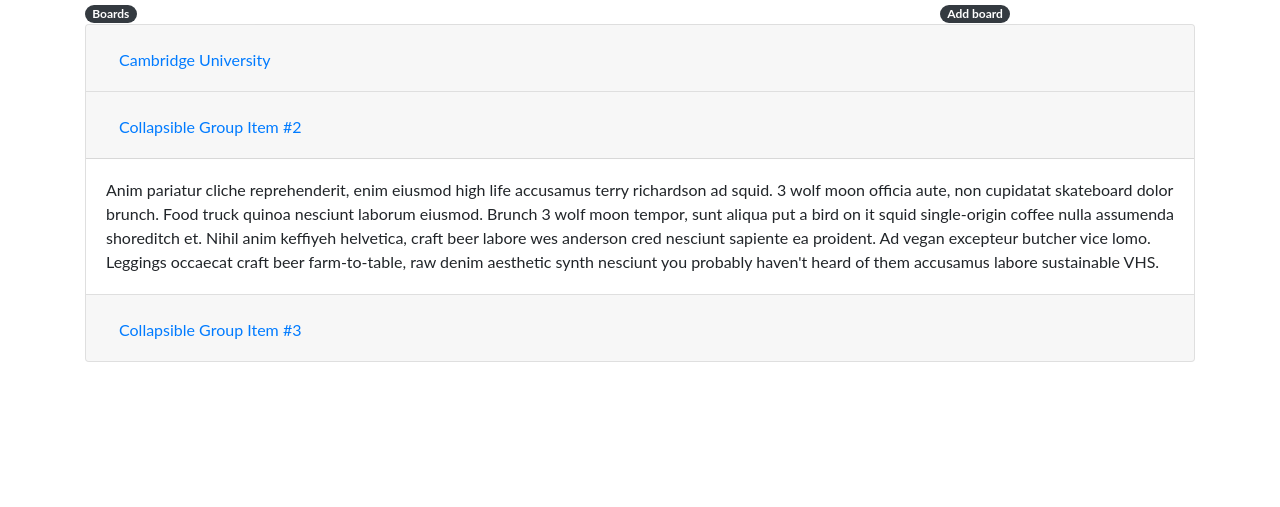
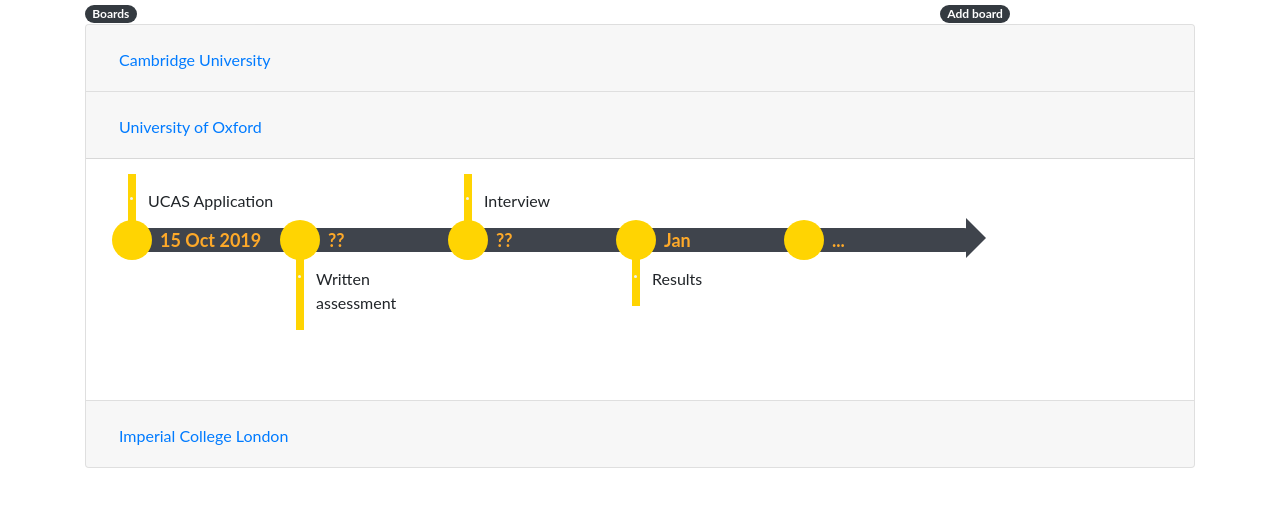
Before and after one commit to Lon19/team-23, a Flask app: page /board in a window 1280 px wide, after a click on "University of Oxford". Shown: the top 507 px of the page. Run offline with Flask 2, Linux system fonts and the light colour scheme; some libraries are stand-ins or nearby versions.

Commit message:
Added mulitple collapsible items

```diff
--- a/templates/board.html
+++ b/templates/board.html
@@ -31,7 +31,7 @@
                 <div class="card-body">
                     <ul class="timeline">
                         <li>
-                            <span class="year">15 Oct</span>
+                            <span class="year">15 Oct 2019</span>
                             <ul class="content">
                             <li>UCAS Application</li></ul></li>
                         <li>
@@ -55,13 +55,31 @@
               <div class="card-header" id="headingTwo">
                 <h2 class="mb-0">
                   <button class="btn btn-link collapsed" type="button" data-toggle="collapse" data-target="#collapseTwo" aria-expanded="false" aria-controls="collapseTwo">
-                    Collapsible Group Item #2
+                    University of Oxford
                   </button>
                 </h2>
               </div>
               <div id="collapseTwo" class="collapse" aria-labelledby="headingTwo" data-parent="#accordionExample">
                 <div class="card-body">
-                  Anim pariatur cliche reprehenderit, enim eiusmod high life accusamus terry richardson ad squid. 3 wolf moon officia aute, non cupidatat skateboard dolor brunch. Food truck quinoa nesciunt laborum eiusmod. Brunch 3 wolf moon tempor, sunt aliqua put a bird on it squid single-origin coffee nulla assumenda shoreditch et. Nihil anim keffiyeh helvetica, craft beer labore wes anderson cred nesciunt sapiente ea proident. Ad vegan excepteur butcher vice lomo. Leggings occaecat craft beer farm-to-table, raw denim aesthetic synth nesciunt you probably haven't heard of them accusamus labore sustainable VHS.
+                    <ul class="timeline">
+                        <li>
+                            <span class="year">15 Oct 2019</span>
+                            <ul class="content">
+                            <li>UCAS Application</li></ul></li>
+                        <li>
+                            <span class="year">??</span>
+                            <ul class="content">
+                            <li>Written assessment</li></ul></li>
+                        <li>
+                            <span class="year">??</span>
+                            <ul class="content">
+                            <li>Interview</li></ul></li>
+                        <li>
+                            <span class="year">Jan</span>
+                            <ul class="content">
+                            <li>Results</li></ul></li>
+                        <li><span class="year new">...</span></li>
+                    </ul>
                 </div>
               </div>
             </div>
@@ -69,13 +87,31 @@
               <div class="card-header" id="headingThree">
                 <h2 class="mb-0">
                   <button class="btn btn-link collapsed" type="button" data-toggle="collapse" data-target="#collapseThree" aria-expanded="false" aria-controls="collapseThree">
-                    Collapsible Group Item #3
+                    Imperial College London
                   </button>
                 </h2>
               </div>
               <div id="collapseThree" class="collapse" aria-labelledby="headingThree" data-parent="#accordionExample">
                 <div class="card-body">
-                  Anim pariatur cliche reprehenderit, enim eiusmod high life accusamus terry richardson ad squid. 3 wolf moon officia aute, non cupidatat skateboard dolor brunch. Food truck quinoa nesciunt laborum eiusmod. Brunch 3 wolf moon tempor, sunt aliqua put a bird on it squid single-origin coffee nulla assumenda shoreditch et. Nihil anim keffiyeh helvetica, craft beer labore wes anderson cred nesciunt sapiente ea proident. Ad vegan excepteur butcher vice lomo. Leggings occaecat craft beer farm-to-table, raw denim aesthetic synth nesciunt you probably haven't heard of them accusamus labore sustainable VHS.
+                    <ul class="timeline">
+                        <li>
+                            <span class="year">15 Jan 2020</span>
+                            <ul class="content">
+                            <li>UCAS Application</li></ul></li>
+                        <li>
+                            <span class="year">??</span>
+                            <ul class="content">
+                            <li>Written assessment</li></ul></li>
+                        <li>
+                            <span class="year">??</span>
+                            <ul class="content">
+                            <li>Interview</li></ul></li>
+                        <li>
+                            <span class="year">Jan</span>
+                            <ul class="content">
+                            <li>Results</li></ul></li>
+                        <li><span class="year new">...</span></li>
+                    </ul>
                 </div>
               </div>
             </div>
```
